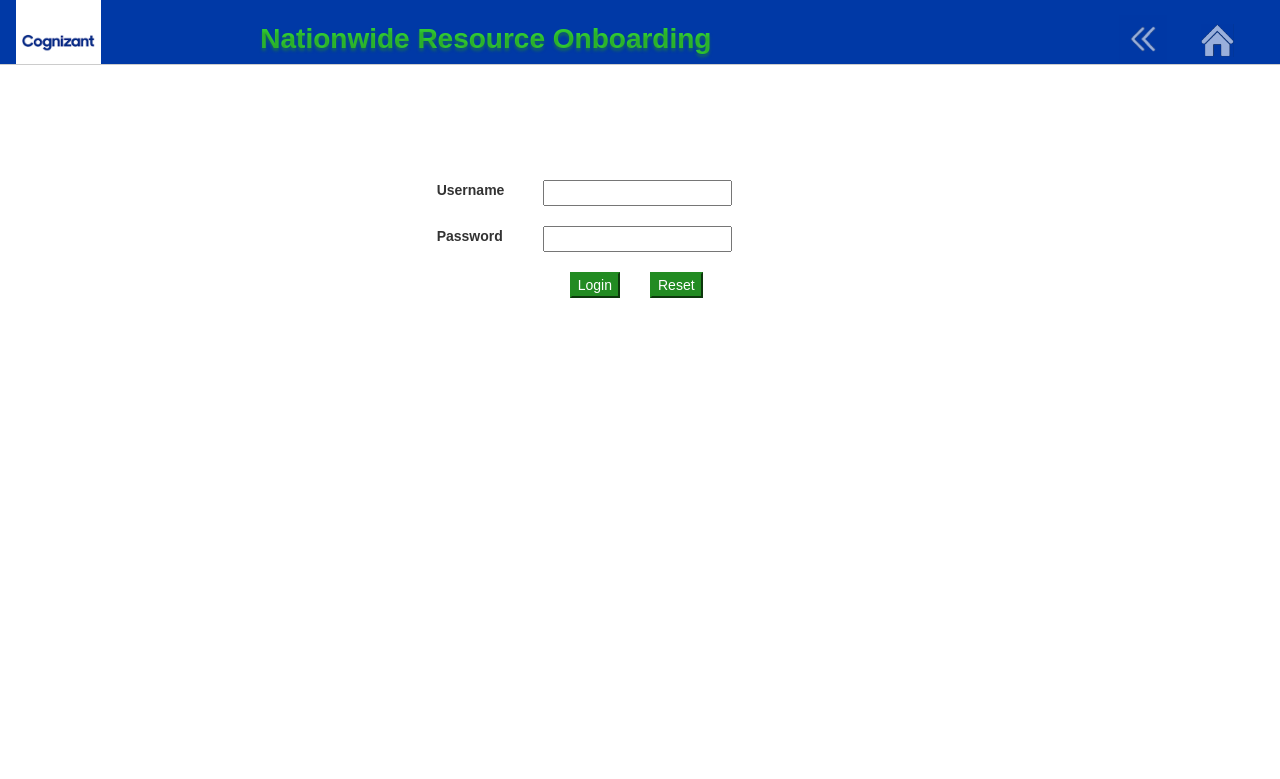
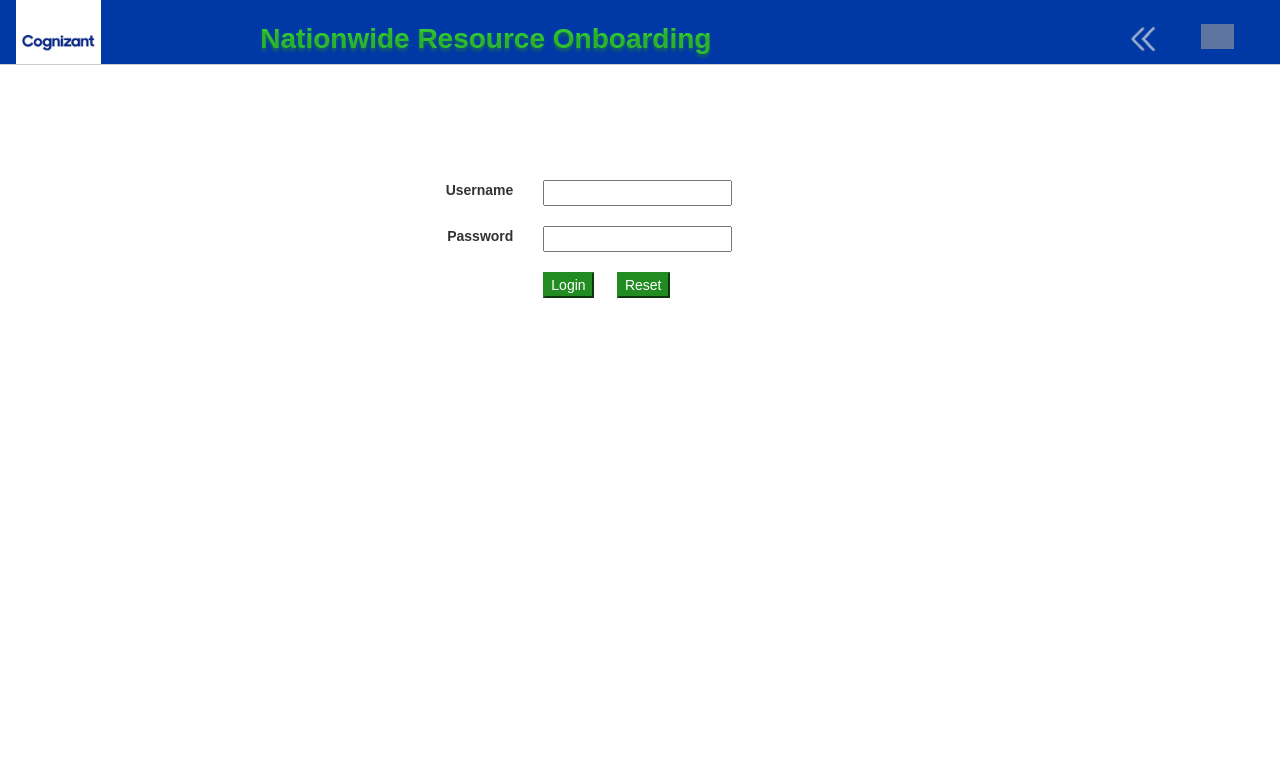
Before and after one commit to PriyankaEllappan/onboarding, a Java web app: page /login in a window 1280 px wide. Shown: the top 779 px of the page. Run offline with Spring Boot 4, a stand-in JSP engine, Linux system fonts and the light colour scheme; data that the repository does not hold is empty; the project's own start-up code is not run, and a stand-in starts its controllers and pages; some of the project's set-up classes (security, data sources, template engines, error pages and the like) are left out, and stand-ins take their place; grey boxes are pictures that could not be loaded.

Commit message:
Committing UI Changes

```diff
--- a/onboarding/src/main/java/com/cts/nw/onboarding/controllers/AbstractController.java
+++ b/onboarding/src/main/java/com/cts/nw/onboarding/controllers/AbstractController.java
@@ -88,9 +88,9 @@
 					}
 				} else {
 					APPINFO.setLoggedInUserId(currentUserName);
-					/*APPINFO.setLoggedInUserName(lDAPService.getEmployee(currentUserName) != null
-							? lDAPService.getEmployee(currentUserName).getName() : "User");*/
-					APPINFO.setLoggedInUserName("User");
+					APPINFO.setLoggedInUserName(lDAPService.getEmployee(currentUserName) != null
+							? lDAPService.getEmployee(currentUserName).getName() : "User");
+					/*APPINFO.setLoggedInUserName("User");*/
 					for (GrantedAuthority auth : currentUserNameAuthorities) {
 						APPINFO.setLoggedInUserRole(auth.getAuthority().replaceAll("ROLE_", ""));
 					}
--- a/onboarding/src/main/webapp/WEB-INF/views/commons/login.jsp
+++ b/onboarding/src/main/webapp/WEB-INF/views/commons/login.jsp
@@ -1,9 +1,8 @@
 <%@ page language="java" contentType="text/html; charset=ISO-8859-1"
 	pageEncoding="ISO-8859-1" isELIgnored="false"%>
 <%@ taglib prefix="c" uri="http://java.sun.com/jsp/jstl/core"%>
+<!DOCTYPE html>
 <html>
-<style type="text/css">
-</style>
 <head>
 <title>Login Page</title>
 <!-- Load Sytle Sheets -->
@@ -23,46 +22,46 @@
 			<br>
 			<br>
 			<div class="row">
-				<div class="col-xs-4"></div>
-				<div class="col-xs-4">
+				<div class="col-md-4"></div>
+				<div class="col-md-4">
 					<c:if test="${not empty SPRING_SECURITY_LAST_EXCEPTION}">
 						<span class="has-error">Your login attempt was not successful due to <c:out
 								value="${SPRING_SECURITY_LAST_EXCEPTION.message}" /></span>
 					</c:if>
 				</div>
-				<div class="col-xs-4"><br><br></div>
+				<div class="col-md-4"><br><br></div>
 			</div>
 			<div class="row">
-				<div class="col-xs-4"></div>
-				<div class="col-xs-1">
-					<label for="username">Username</label>
+				<div class="col-md-3"></div>
+				<div class="col-md-2" align="right">
+					<label for="username" >Username</label>
 				</div>
-				<div class="col-xs-2">
+				<div class="col-md-2">
 					<input type='text' id="username" name='username' autocomplete="off">
 				</div>
-				<div class="col-xs-4"></div>
+				<div class="col-md-4"></div>
 			</div>
 			<br>
 			<div class="row">
-				<div class="col-xs-4"></div>
-				<div class="col-xs-1">
+				<div class="col-md-3"></div>
+				<div class="col-md-2" align="right">
 					<label for="password">Password</label>
 				</div>
-				<div class="col-xs-2">
+				<div class="col-md-2">
 					<input type='password' id='password' name='password' />
 				</div>
-				<div class="col-xs-4"></div>
+				<div class="col-md-4"></div>
 			</div>
 			<br>
 			<div class="row">
-				<div class="col-xs-4"></div>
-				<div class="col-xs-2" align="right">
-					<button class="btn-submit" name="login" value="login">Login</button>
+				<div class="col-md-3"></div>
+				<div class="col-md-2" >
 				</div>
-				<div class="col-xs-2">
-					<button class="btn-submit" name="reset" value="reset">Reset</button>
+				<div class="col-md-2">
+					<input type="submit" class="btn-submit" name="login" value="Login" />&nbsp;&nbsp;&nbsp;&nbsp;&nbsp;
+					<input type="reset" class="btn-submit" name="reset" value="Reset" />
 				</div>
-				<div class="col-xs-4"></div>
+				<div class="col-md-4"></div>
 			</div>
 		</form>
 	</div>
--- a/onboarding/src/main/webapp/resources/stylesheets/application.css
+++ b/onboarding/src/main/webapp/resources/stylesheets/application.css
@@ -75,7 +75,7 @@
 	bottom: 20px;
 	left: 0px;
 	right: 0px;
-	/* overflow: auto; */
+	overflow: auto;
 	padding-top: 15px;
 	padding-left: 10px;
 	padding-right: 20px;
```
Also changed, not shown: onboarding/src/main/webapp/WEB-INF/views/commons/homePage.jsp (+11 -11 lines), onboarding/src/main/webapp/resources/icons/home.png (renamed from onboarding/src/main/webapp/resources/icons/home.jpg).
